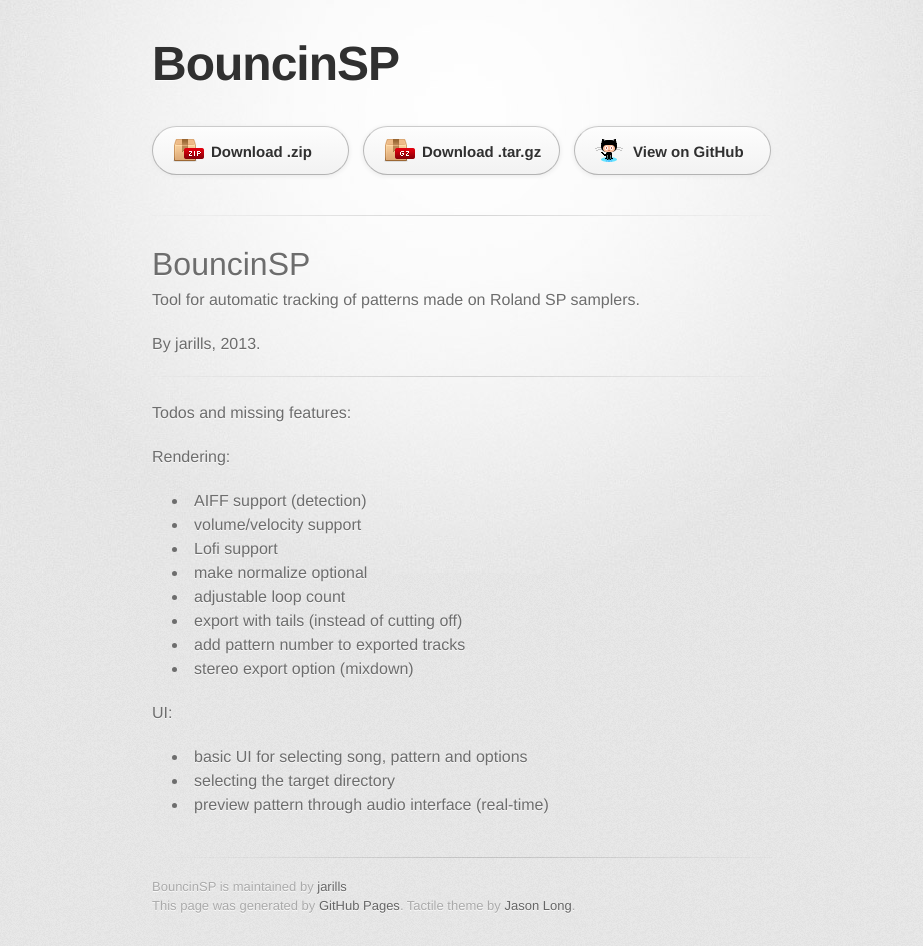
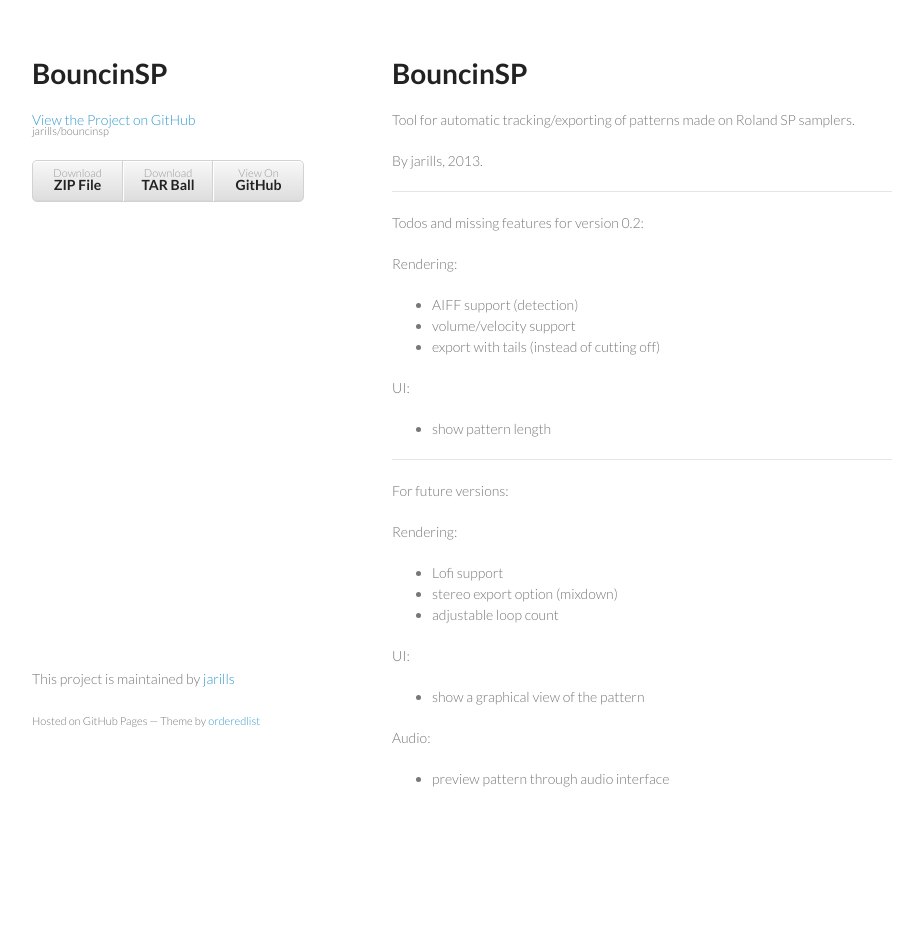
Before and after one commit to jarills/bouncinsp, a plain HTML site: page index.html in a window 1280 px wide. Shown: the whole page, without its empty margins (178-1101 px from the left). After the commit the page ends 859 px from the top, so only its background shows below. Drawn offline with Linux system fonts and the light colour scheme; a web font is replaced by a local one.

Commit message:
Create gh-pages branch via GitHub

```diff
--- a/index.html
+++ b/index.html
@@ -1,72 +1,76 @@
-<!DOCTYPE html>
+<!doctype html>
 <html>
   <head>
-    <meta charset='utf-8'>
+    <meta charset="utf-8">
     <meta http-equiv="X-UA-Compatible" content="chrome=1">
-    <link href='https://fonts.googleapis.com/css?family=Chivo:900' rel='stylesheet' type='text/css'>
-    <link rel="stylesheet" type="text/css" href="stylesheets/stylesheet.css" media="screen" />
-    <link rel="stylesheet" type="text/css" href="stylesheets/pygment_trac.css" media="screen" />
-    <link rel="stylesheet" type="text/css" href="stylesheets/print.css" media="print" />
+    <title>BouncinSP by jarills</title>
+
+    <link rel="stylesheet" href="stylesheets/styles.css">
+    <link rel="stylesheet" href="stylesheets/pygment_trac.css">
+    <meta name="viewport" content="width=device-width, initial-scale=1, user-scalable=no">
     <!--[if lt IE 9]>
     <script src="//html5shiv.googlecode.com/svn/trunk/html5.js"></script>
     <![endif]-->
-    <title>BouncinSP by jarills</title>
   </head>
+  <body>
+    <div class="wrapper">
+      <header>
+        <h1>BouncinSP</h1>
+        <p></p>
 
-  <body>
-    <div id="container">
-      <div class="inner">
+        <p class="view"><a href="https://github.com/jarills/bouncinsp">View the Project on GitHub <small>jarills/bouncinsp</small></a></p>
 
-        <header>
-          <h1>BouncinSP</h1>
-          <h2></h2>
-        </header>
 
-        <section id="downloads" class="clearfix">
-          <a href="https://github.com/jarills/bouncinsp/zipball/master" id="download-zip" class="button"><span>Download .zip</span></a>
-          <a href="https://github.com/jarills/bouncinsp/tarball/master" id="download-tar-gz" class="button"><span>Download .tar.gz</span></a>
-          <a href="https://github.com/jarills/bouncinsp" id="view-on-github" class="button"><span>View on GitHub</span></a>
-        </section>
-
-        <hr>
-
-        <section id="main_content">
-          <h1>
+        <ul>
+          <li><a href="https://github.com/jarills/bouncinsp/zipball/master">Download <strong>ZIP File</strong></a></li>
+          <li><a href="https://github.com/jarills/bouncinsp/tarball/master">Download <strong>TAR Ball</strong></a></li>
+          <li><a href="https://github.com/jarills/bouncinsp">View On <strong>GitHub</strong></a></li>
+        </ul>
+      </header>
+      <section>
+        <h1>
 <a name="bouncinsp" class="anchor" href="#bouncinsp"><span class="octicon octicon-link"></span></a>BouncinSP</h1>
 
-<p>Tool for automatic tracking of patterns made on Roland SP samplers.</p>
+<p>Tool for automatic tracking/exporting of patterns made on Roland SP samplers.</p>
 
 <p>By jarills, 2013.</p>
 
-<hr><p>Todos and missing features:</p>
+<hr><p>Todos and missing features for version 0.2:</p>
 
 <p>Rendering:</p>
 
 <ul>
 <li>AIFF support (detection)</li>
 <li>volume/velocity support</li>
-<li>Lofi support</li>
-<li>make normalize optional</li>
-<li>adjustable loop count</li>
 <li>export with tails (instead of cutting off)</li>
-<li>add pattern number to exported tracks</li>
-<li>stereo export option (mixdown)</li>
 </ul><p>UI:</p>
 
 <ul>
-<li>basic UI for selecting song, pattern and options</li>
-<li>selecting the target directory</li>
-<li>preview pattern through audio interface (real-time)</li>
+<li>show pattern length</li>
+</ul><hr><p>For future versions:</p>
+
+<p>Rendering:</p>
+
+<ul>
+<li>Lofi support</li>
+<li>stereo export option (mixdown)</li>
+<li>adjustable loop count</li>
+</ul><p>UI:</p>
+
+<ul>
+<li>show a graphical view of the pattern</li>
+</ul><p>Audio:</p>
+
+<ul>
+<li>preview pattern through audio interface</li>
 </ul>
-        </section>
+      </section>
+      <footer>
+        <p>This project is maintained by <a href="https://github.com/jarills">jarills</a></p>
+        <p><small>Hosted on GitHub Pages &mdash; Theme by <a href="https://github.com/orderedlist">orderedlist</a></small></p>
+      </footer>
+    </div>
+    <script src="javascripts/scale.fix.js"></script>
 
-        <footer>
-          BouncinSP is maintained by <a href="https://github.com/jarills">jarills</a><br>
-          This page was generated by <a href="http://pages.github.com">GitHub Pages</a>. Tactile theme by <a href="http://twitter.com/jasonlong">Jason Long</a>.
-        </footer>
-
-
-      </div>
-    </div>
   </body>
 </html>
--- /dev/null
+++ b/javascripts/scale.fix.js
@@ -0,0 +1,17 @@
+var metas = document.getElementsByTagName('meta');
+var i;
+if (navigator.userAgent.match(/iPhone/i)) {
+  for (i=0; i<metas.length; i++) {
+    if (metas[i].name == "viewport") {
+      metas[i].content = "width=device-width, minimum-scale=1.0, maximum-scale=1.0";
+    }
+  }
+  document.addEventListener("gesturestart", gestureStart, false);
+}
+function gestureStart() {
+  for (i=0; i<metas.length; i++) {
+    if (metas[i].name == "viewport") {
+      metas[i].content = "width=device-width, minimum-scale=0.25, maximum-scale=1.6";
+    }
+  }
+}
--- a/params.json
+++ b/params.json
@@ -1 +1 @@
-{"name":"BouncinSP","tagline":"","body":"BouncinSP\r\n=========\r\n\r\nTool for automatic tracking of patterns made on Roland SP samplers.\r\n\r\nBy jarills, 2013.\r\n\r\n----------------\r\nTodos and missing features:\r\n\r\nRendering:\r\n\r\n- AIFF support (detection)\r\n- volume/velocity support\r\n- Lofi support\r\n- make normalize optional\r\n- adjustable loop count\r\n- export with tails (instead of cutting off)\r\n- add pattern number to exported tracks\r\n- stereo export option (mixdown)\r\n\r\nUI:\r\n\r\n- basic UI for selecting song, pattern and options\r\n- selecting the target directory\r\n- preview pattern through audio interface (real-time)\r\n\r\n\r\n","google":"","note":"Don't delete this file! It's used internally to help with page regeneration."}
+{"name":"BouncinSP","tagline":"","body":"BouncinSP\r\n=========\r\n\r\nTool for automatic tracking/exporting of patterns made on Roland SP samplers.\r\n\r\nBy jarills, 2013.\r\n\r\n----------------\r\nTodos and missing features for version 0.2:\r\n\r\nRendering:\r\n\r\n- AIFF support (detection)\r\n- volume/velocity support\r\n- export with tails (instead of cutting off)\r\n\r\nUI:\r\n\r\n- show pattern length\r\n\r\n----------------\r\nFor future versions:\r\n\r\nRendering:\r\n\r\n- Lofi support\r\n- stereo export option (mixdown)\r\n- adjustable loop count\r\n\r\nUI:\r\n\r\n- show a graphical view of the pattern\r\n\r\nAudio:\r\n\r\n- preview pattern through audio interface\r\n","google":"","note":"Don't delete this file! It's used internally to help with page regeneration."}
--- /dev/null
+++ b/stylesheets/styles.css
@@ -0,0 +1,255 @@
+@import url(https://fonts.googleapis.com/css?family=Lato:300italic,700italic,300,700);
+
+body {
+  padding:50px;
+  font:14px/1.5 Lato, "Helvetica Neue", Helvetica, Arial, sans-serif;
+  color:#777;
+  font-weight:300;
+}
+
+h1, h2, h3, h4, h5, h6 {
+  color:#222;
+  margin:0 0 20px;
+}
+
+p, ul, ol, table, pre, dl {
+  margin:0 0 20px;
+}
+
+h1, h2, h3 {
+  line-height:1.1;
+}
+
+h1 {
+  font-size:28px;
+}
+
+h2 {
+  color:#393939;
+}
+
+h3, h4, h5, h6 {
+  color:#494949;
+}
+
+a {
+  color:#39c;
+  font-weight:400;
+  text-decoration:none;
+}
+
+a small {
+  font-size:11px;
+  color:#777;
+  margin-top:-0.6em;
+  display:block;
+}
+
+.wrapper {
+  width:860px;
+  margin:0 auto;
+}
+
+blockquote {
+  border-left:1px solid #e5e5e5;
+  margin:0;
+  padding:0 0 0 20px;
+  font-style:italic;
+}
+
+code, pre {
+  font-family:Monaco, Bitstream Vera Sans Mono, Lucida Console, Terminal;
+  color:#333;
+  font-size:12px;
+}
+
+pre {
+  padding:8px 15px;
+  background: #f8f8f8;
+  border-radius:5px;
+  border:1px solid #e5e5e5;
+  overflow-x: auto;
+}
+
+table {
+  width:100%;
+  border-collapse:collapse;
+}
+
+th, td {
+  text-align:left;
+  padding:5px 10px;
+  border-bottom:1px solid #e5e5e5;
+}
+
+dt {
+  color:#444;
+  font-weight:700;
+}
+
+th {
+  color:#444;
+}
+
+img {
+  max-width:100%;
+}
+
+header {
+  width:270px;
+  float:left;
+  position:fixed;
+}
+
+header ul {
+  list-style:none;
+  height:40px;
+
+  padding:0;
+
+  background: #eee;
+  background: -moz-linear-gradient(top, #f8f8f8 0%, #dddddd 100%);
+  background: -webkit-gradient(linear, left top, left bottom, color-stop(0%,#f8f8f8), color-stop(100%,#dddddd));
+  background: -webkit-linear-gradient(top, #f8f8f8 0%,#dddddd 100%);
+  background: -o-linear-gradient(top, #f8f8f8 0%,#dddddd 100%);
+  background: -ms-linear-gradient(top, #f8f8f8 0%,#dddddd 100%);
+  background: linear-gradient(top, #f8f8f8 0%,#dddddd 100%);
+
+  border-radius:5px;
+  border:1px solid #d2d2d2;
+  box-shadow:inset #fff 0 1px 0, inset rgba(0,0,0,0.03) 0 -1px 0;
+  width:270px;
+}
+
+header li {
+  width:89px;
+  float:left;
+  border-right:1px solid #d2d2d2;
+  height:40px;
+}
+
+header ul a {
+  line-height:1;
+  font-size:11px;
+  color:#999;
+  display:block;
+  text-align:center;
+  padding-top:6px;
+  height:40px;
+}
+
+strong {
+  color:#222;
+  font-weight:700;
+}
+
+header ul li + li {
+  width:88px;
+  border-left:1px solid #fff;
+}
+
+header ul li + li + li {
+  border-right:none;
+  width:89px;
+}
+
+header ul a strong {
+  font-size:14px;
+  display:block;
+  color:#222;
+}
+
+section {
+  width:500px;
+  float:right;
+  padding-bottom:50px;
+}
+
+small {
+  font-size:11px;
+}
+
+hr {
+  border:0;
+  background:#e5e5e5;
+  height:1px;
+  margin:0 0 20px;
+}
+
+footer {
+  width:270px;
+  float:left;
+  position:fixed;
+  bottom:50px;
+}
+
+@media print, screen and (max-width: 960px) {
+
+  div.wrapper {
+    width:auto;
+    margin:0;
+  }
+
+  header, section, footer {
+    float:none;
+    position:static;
+    width:auto;
+  }
+
+  header {
+    padding-right:320px;
+  }
+
+  section {
+    border:1px solid #e5e5e5;
+    border-width:1px 0;
+    padding:20px 0;
+    margin:0 0 20px;
+  }
+
+  header a small {
+    display:inline;
+  }
+
+  header ul {
+    position:absolute;
+    right:50px;
+    top:52px;
+  }
+}
+
+@media print, screen and (max-width: 720px) {
+  body {
+    word-wrap:break-word;
+  }
+
+  header {
+    padding:0;
+  }
+
+  header ul, header p.view {
+    position:static;
+  }
+
+  pre, code {
+    word-wrap:normal;
+  }
+}
+
+@media print, screen and (max-width: 480px) {
+  body {
+    padding:15px;
+  }
+
+  header ul {
+    display:none;
+  }
+}
+
+@media print {
+  body {
+    padding:0.4in;
+    font-size:12pt;
+    color:#444;
+  }
+}
```
